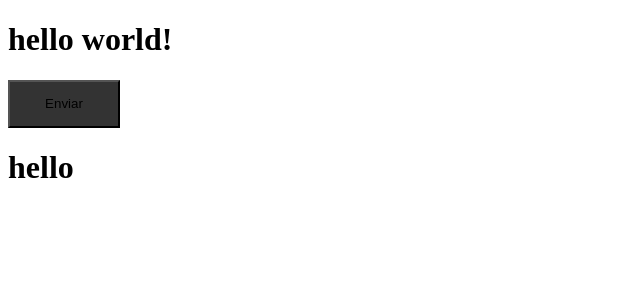
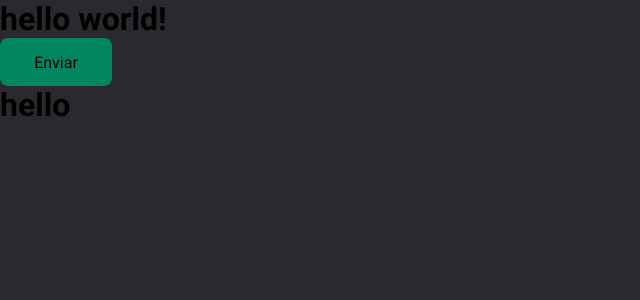
Before and after one commit to paulolima1212/ignite-aula02, a React (Vite) app: page /history in a window 1280 px wide. Shown: the top 300 px of the page, without its empty margins (0-640 px from the left). Built offline with nearby package versions, Linux system fonts and the light colour scheme.

Commit message:
style: fonts and colors

```diff
--- a/index.html
+++ b/index.html
@@ -2,6 +2,13 @@
 <html lang="en">
   <head>
     <meta charset="UTF-8" />
+
+    <link rel="preconnect" href="https://fonts.googleapis.com" />
+    <link rel="preconnect" href="https://fonts.gstatic.com" crossorigin />
+    <link
+      href="https://fonts.googleapis.com/css2?family=Roboto+Mono:wght@700&family=Roboto:wght@400;700&display=swap"
+      rel="stylesheet"
+    />
     <link rel="icon" type="image/svg+xml" href="/vite.svg" />
     <meta name="viewport" content="width=device-width, initial-scale=1.0" />
     <title>Ignite - Timer</title>
--- a/package.json
+++ b/package.json
@@ -21,6 +21,8 @@
     "@types/react-dom": "^18.0.8",
     "@types/styled-components": "^5.1.26",
     "@vitejs/plugin-react": "^2.2.0",
+    "stylelint": "^14.16.0",
+    "stylelint-config-standard": "^29.0.0",
     "typescript": "^4.6.4",
     "vite": "^3.2.3"
   }
--- a/src/@Types/styled.d.ts
+++ b/src/@Types/styled.d.ts
@@ -1,5 +1,5 @@
 import 'styled-components';
-import { defaultTheme } from '../Styles/Theme/DefaultTheme.style';
+import { defaultTheme } from '../Styles/Theme/DefaultTheme.styles';
 
 type ThemeType = typeof defaultTheme;
 
--- a/src/App.tsx
+++ b/src/App.tsx
@@ -1,13 +1,16 @@
 import { ThemeProvider } from 'styled-components';
 import { History } from './Pages/History';
 import { Home } from './Pages/Home';
-import { defaultTheme } from './Styles/Theme/DefaultTheme.style';
+import { GlobalStyle } from './Styles/global.styles';
+import { defaultTheme } from './Styles/Theme/DefaultTheme.styles';
 
 export function App() {
   return (
     <ThemeProvider theme={defaultTheme}>
       <Home />
       <History />
+
+      <GlobalStyle />
     </ThemeProvider>
   );
 }
--- a/src/Components/Button/button.style.ts
+++ b/src/Components/Button/button.styles.ts
@@ -3,6 +3,8 @@
 export const ButtonContainer = styled.button`
   height: 3rem;
   width: 7rem;
+  border: 0;
+  border-radius: 8px;
 
-  background: ${({ theme }) => theme.primary};
+  background: ${({ theme }) => theme['green-500']};
 `;
--- a/src/Components/Button/index.tsx
+++ b/src/Components/Button/index.tsx
@@ -1,4 +1,4 @@
-import { ButtonContainer } from './button.style';
+import { ButtonContainer } from './button.styles';
 
 export function Button() {
   return <ButtonContainer>Enviar</ButtonContainer>;
--- a/src/Styles/Theme/DefaultTheme.style.ts
+++ /dev/null
@@ -1,3 +0,0 @@
-export const defaultTheme = {
-  primary: '#333',
-} as const;
--- /dev/null
+++ b/src/Styles/Theme/DefaultTheme.styles.ts
@@ -0,0 +1,21 @@
+export const defaultTheme = {
+  white: '#FFF',
+
+  'gray-100': '#E1E1E6',
+  'gray-300': '#C4C4CC',
+  'gray-400': '#8D8D99',
+  'gray-500': '#7C7C8A',
+  'gray-600': '#323238',
+  'gray-700': '#29292E',
+  'gray-800': '#202024',
+  'gray-900': '#121214',
+
+  'green-300': '#00B37E',
+  'green-500': '#00875F',
+  'green-700': '#015F43',
+
+  'red-500': '#AB222E',
+  'red-700': '#7A1921',
+
+  'yellow-500': '#FBA94C',
+} as const;
--- /dev/null
+++ b/src/Styles/global.styles.ts
@@ -0,0 +1,24 @@
+import { createGlobalStyle } from 'styled-components';
+
+export const GlobalStyle = createGlobalStyle`
+ *{
+  padding: 0;
+  margin:0;
+  box-sizing: border-box;
+ }
+
+ :focus{
+  outline: 0;
+  box-shadow: 0 0 0 2px ${({ theme }) => theme['green-500']}
+ }
+
+ body{
+  background: ${({ theme }) => theme['gray-700']}
+ }
+
+ body, input, button, textarea{
+  font-family: 'Roboto', sans-serif;
+  font-weight: 400;
+  font-size: 1rem;
+ }
+`;
--- a/src/Styles/global.ts
+++ /dev/null
@@ -1,13 +0,0 @@
-import { createGlobalStyle } from 'styled-components';
-
-export const GlobalStyle = createGlobalStyle`
- *{
-  padding: 0;
-  margin:0;
-  box-sizing: border-box;
- }
-
- body{
-  background: ${({ theme }) => theme.primary};
- }
-`;
```
Also changed, not shown: 1 other file (tests, documents, lock files or other folders).
